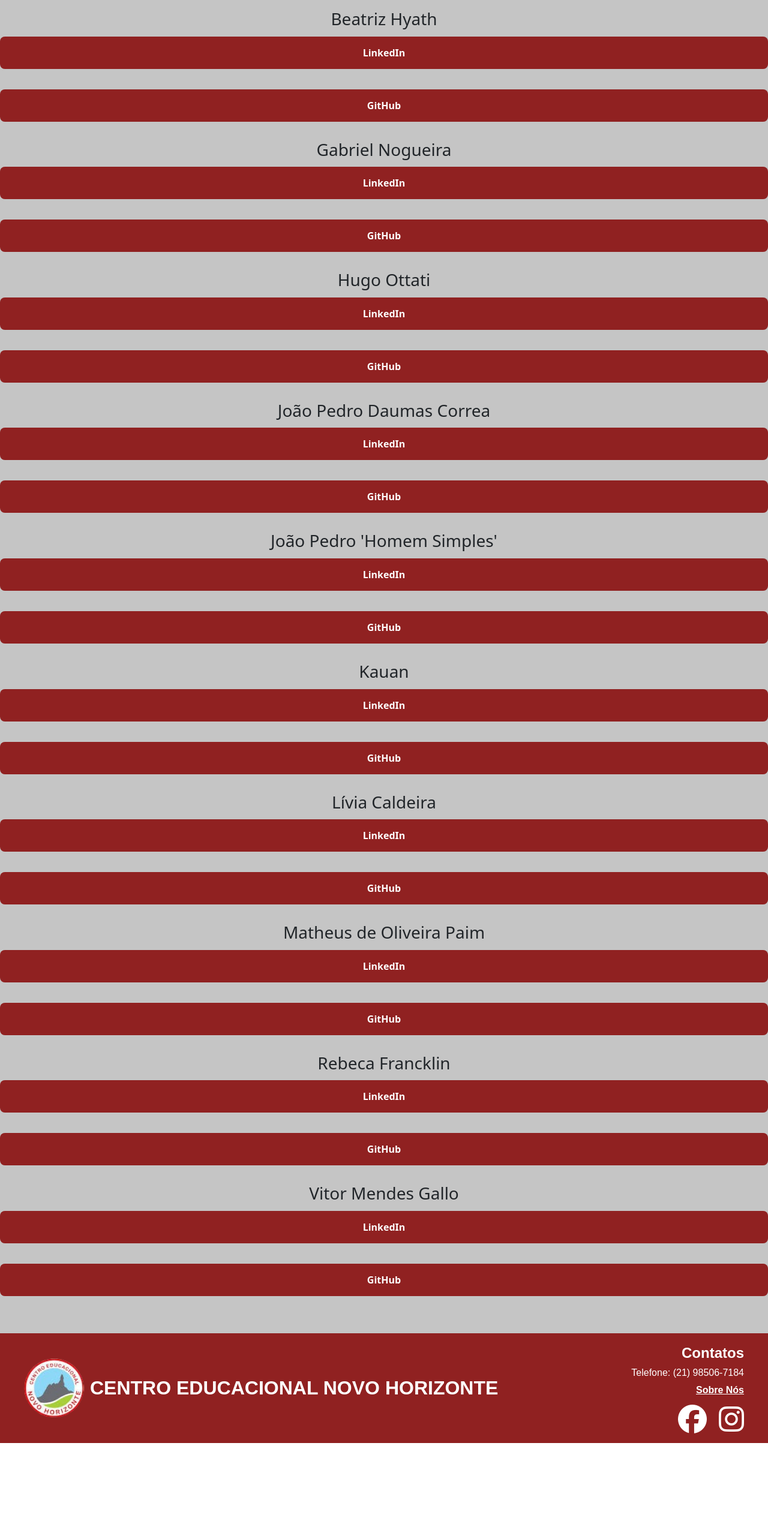
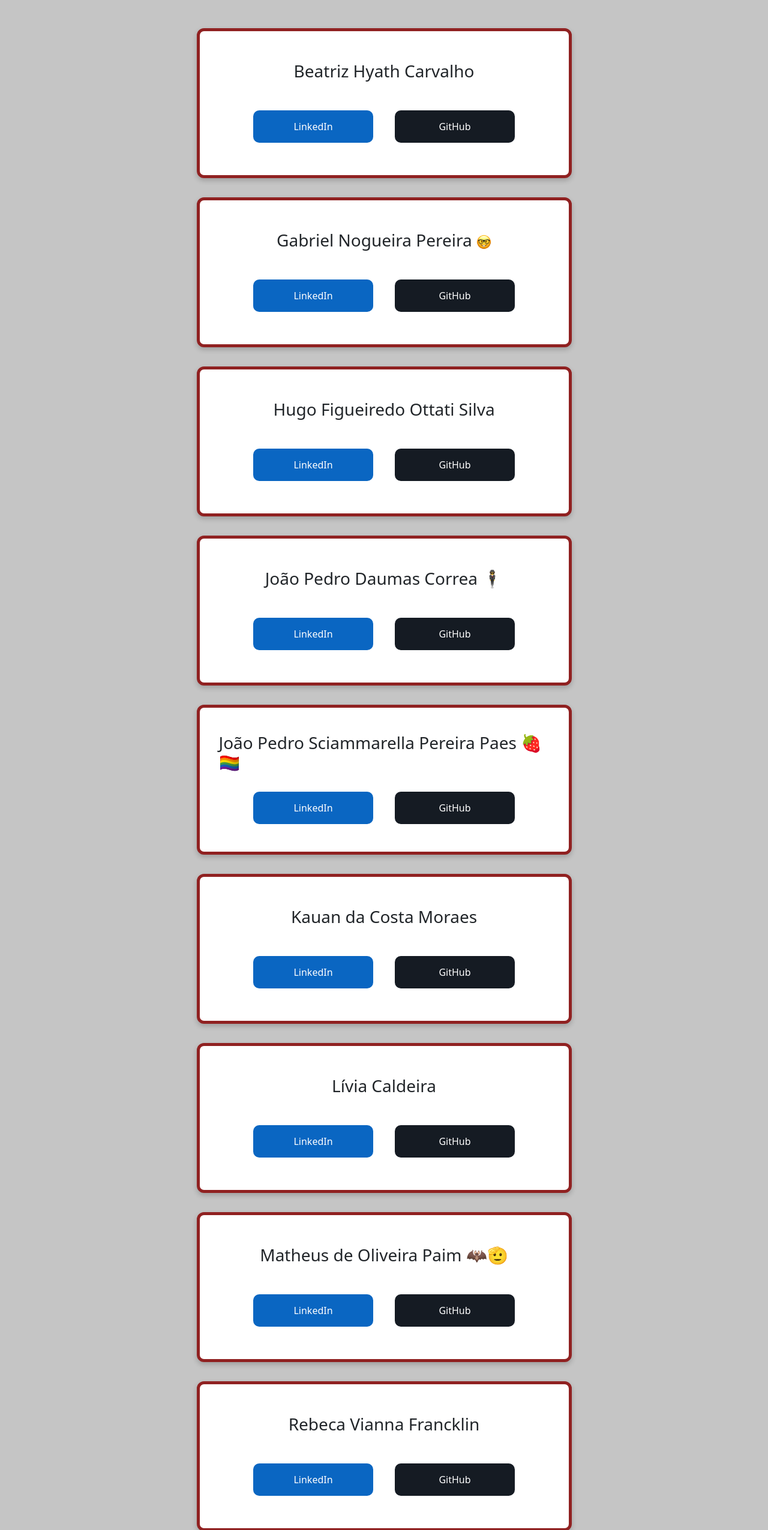
Before and after one commit to JPeeeedrs/novo-horizonte-react, a React (Vite) app: page /sobrenos in a window 1280 px wide. Shown: the part 249-2800 px from the top of the page at 60% size. Before the commit the page ends 2655 px from the top, so only its background shows below. Built offline with nearby package versions, Linux system fonts and the light colour scheme.

Commit message:
Sobre Page

```diff
--- a/src/components/Cards/StudentCard.jsx
+++ b/src/components/Cards/StudentCard.jsx
@@ -16,19 +16,36 @@ const StudentCard = () => {
 	const [user, setUser] = useState("");
 	const [pass, setPass] = useState("");
 
-	async function handleLogin(login, senha) {
-		const res = await fetch("http://localhost:8080/usuarios/senhas", {
-			method: "POST",
-			headers: { "Content-Type": "application/json" },
-			body: JSON.stringify({ login, senha }),
-		});
-
-		if (res.ok) {
-			console.log("Login bem-sucedido!");
-		} else {
-			console.log("Usuário ou senha inválidos.");
+	const handleLogin = async (e) => {
+		e.preventDefault();
+		try {
+			const response = await fetch("http://localhost:8080/api/login", {
+				method: "POST",
+				headers: { "Content-Type": "application/json" },
+				body: JSON.stringify({ login: user, senha: pass }),
+			});
+			if (response.ok) {
+				const data = await response.text();
+				if (data === "ok") {
+					alert("Login realizado com sucesso!");
+					setIsLoggedIn(true);
+					localStorage.setItem(
+						"userSession",
+						JSON.stringify({
+							login: user,
+							expiration: new Date().getTime() + 60 * 60 * 1000,
+						})
+					);
+				} else {
+					alert("Usuário ou senha incorretos!");
+				}
+			} else {
+				throw new Error("Login inválido");
+			}
+		} catch (error) {
+			alert(error.message);
 		}
-	}
+	};
 
 	function nameNull(value) {
 		if (
--- a/src/components/Formulario/Forms.jsx
+++ b/src/components/Formulario/Forms.jsx
@@ -196,6 +196,15 @@ function Forms() {
 				setLoading(false);
 				return;
 			}
+
+			const lgpdMsg =
+				"Ao prosseguir com o cadastro, você declara estar ciente e de acordo com a coleta e tratamento dos dados pessoais informados, conforme previsto na Lei Geral de Proteção de Dados Pessoais (Lei nº 13.709/2018). As informações serão utilizadas exclusivamente para fins administrativos e educacionais, respeitando os princípios de segurança, privacidade e transparência. Para mais informações acesse ''Sobre LGPD''\n\nDeseja continuar?";
+			const confirmed = window.confirm(lgpdMsg);
+			if (!confirmed) {
+				setLoading(false);
+				return;
+			}
+
 			// Enviar os dados de cada seção separadamente endpoints
 			const alunoResponse = await api.post("/alunos", formData.aluno);
 			const maeResponse = await api.post("/maes", formData.mae);
--- a/src/components/Sobre/Sobre.jsx
+++ b/src/components/Sobre/Sobre.jsx
@@ -1,102 +1,232 @@
 import "../../styles/sobre.css";
+import Nerd from "../../assets/images/nerd-face.png";
 
 function Sobre() {
 	return (
 		<div className='sobre-container'>
 			<h1>Sobre os dizimvulvidures</h1>
-			<h3>Beatriz Hyath</h3>
+
+			<div className='dev-group'>
+				<h3>Beatriz Hyath Carvalho</h3>
+				<div className='buttons'>
 					<a
-				className='button linkedin'
+						className='button-sobre linkedin'
 						href='https://www.linkedin.com/in/beatriz-hyath-3205aa295/'
+						target='_blank'
+						rel='noopener noreferrer'
 					>
 						LinkedIn
 					</a>
-			<a className='button github'>GitHub</a>
+					<a
+						className='button-sobre github'
+						href='https://github.com/beatrizhyath'
+						target='_blank'
+						rel='noopener noreferrer'
+					>
+						GitHub
+					</a>
+				</div>
+			</div>
 
-			<h3>Gabriel Nogueira</h3>
+			<div className='dev-group'>
+				<h3>
+					Gabriel Nogueira Pereira <img className='nerd-face' src={Nerd} />
+				</h3>
+				<div className='buttons'>
 					<a
-				className='button linkedin'
+						className='button-sobre linkedin'
 						href='https://www.linkedin.com/in/gabrielnogueira20041218/'
+						target='_blank'
+						rel='noopener noreferrer'
 					>
 						LinkedIn
 					</a>
-			<a className='button github' href='https://github.com/Gabrielquirce'>
+					<a
+						className='button-sobre github'
+						href='https://github.com/Gabrielquirce'
+						target='_blank'
+						rel='noopener noreferrer'
+					>
 						GitHub
 					</a>
+				</div>
+			</div>
 
-			<h3>Hugo Ottati</h3>
+			<div className='dev-group'>
+				<h3>Hugo Figueiredo Ottati Silva</h3>
+				<div className='buttons'>
 					<a
-				className='button linkedin'
+						className='button-sobre linkedin'
 						href='https://www.linkedin.com/in/hugo-ottati/'
+						target='_blank'
+						rel='noopener noreferrer'
 					>
 						LinkedIn
 					</a>
-			<a className='button github' href='https://github.com/Hugo-Ottati'>
+					<a
+						className='button-sobre github'
+						href='https://github.com/Hugo-Ottati'
+						target='_blank'
+						rel='noopener noreferrer'
+					>
 						GitHub
 					</a>
+				</div>
+			</div>
 
-			<h3>João Pedro Daumas Correa</h3>
+			<div className='dev-group'>
+				<h3>João Pedro Daumas Correa 🕴️</h3>
+				<div className='buttons'>
 					<a
-				className='button linkedin'
+						className='button-sobre linkedin'
 						href='https://www.linkedin.com/in/jo%C3%A3o-pedro-daumas-correa-b3196b25b/'
+						target='_blank'
+						rel='noopener noreferrer'
 					>
 						LinkedIn
 					</a>
-			<a className='button github' href='https://github.com/JPeeeedrs'>
+					<a
+						className='button-sobre github'
+						href='https://github.com/JPeeeedrs'
+						target='_blank'
+						rel='noopener noreferrer'
+					>
 						GitHub
 					</a>
+				</div>
+			</div>
 
-			<h3>João Pedro 'Homem Simples'</h3>
-			<a className='button linkedin'>LinkedIn</a>
-			<a className='button github'>GitHub</a>
-
-			<h3>Kauan</h3>
-			<a className='button linkedin'>LinkedIn</a>
-			<a className='button github'>GitHub</a>
-
-			<h3>Lívia Caldeira</h3>
+			<div className='dev-group'>
+				<h3>João Pedro Sciammarella Pereira Paes 🍓🏳️‍🌈</h3>
+				<div className='buttons'>
 					<a
-				className='button linkedin'
-				href='https://www.linkedin.com/in/l%C3%ADvia-cardoso-caldeira-ab4154258/'
+						className='button-sobre linkedin'
+						href='http://www.linkedin.com/in/jo%C3%A3o-pedro-sciammarella-pereira-paes-34157b294'
+						target='_blank'
+						rel='noopener noreferrer'
 					>
 						LinkedIn
 					</a>
-			<a className='button github' href='https://github.com/LiviaCaldeira'>
+					<a
+						className='button-sobre github'
+						href='https://github.com/jppaesdev'
+						target='_blank'
+						rel='noopener noreferrer'
+					>
 						GitHub
 					</a>
+				</div>
+			</div>
 
-			<h3>Matheus de Oliveira Paim</h3>
+			<div className='dev-group'>
+				<h3>Kauan da Costa Moraes</h3>
+				<div className='buttons'>
 					<a
-				className='button linkedin'
-				href='https://www.linkedin.com/in/matheus-de-oliveira-paim-936561269/'
+						className='button-sobre linkedin'
+						href='https://www.linkedin.com/in/KauanCosta01/'
+						target='_blank'
+						rel='noopener noreferrer'
 					>
 						LinkedIn
 					</a>
-			<a className='button github' href='https://github.com/MatheusPaimX'>
+					<a
+						className='button-sobre github'
+						href='https://github.com/KauanCosta'
+						target='_blank'
+						rel='noopener noreferrer'
+					>
 						GitHub
 					</a>
+				</div>
+			</div>
 
-			<h3>Rebeca Francklin</h3>
+			<div className='dev-group'>
+				<h3>Lívia Caldeira</h3>
+				<div className='buttons'>
 					<a
-				className='button linkedin'
-				href='https://www.linkedin.com/in/rebecafrancklin/'
+						className='button-sobre linkedin'
+						href='https://www.linkedin.com/in/l%C3%ADvia-cardoso-caldeira-ab4154258/'
+						target='_blank'
+						rel='noopener noreferrer'
 					>
 						LinkedIn
 					</a>
-			<a className='button github' href='https://github.com/becafrancklin'>
+					<a
+						className='button-sobre github'
+						href='https://github.com/liviacaldeira'
+						target='_blank'
+						rel='noopener noreferrer'
+					>
 						GitHub
 					</a>
+				</div>
+			</div>
 
-			<h3>Vitor Mendes Gallo</h3>
+			<div className='dev-group'>
+				<h3>Matheus de Oliveira Paim 🦇🫡</h3>
+				<div className='buttons'>
 					<a
-				className='button linkedin'
-				href='https://www.linkedin.com/in/vitor-mendes-gallo/'
+						className='button-sobre linkedin'
+						href='https://www.linkedin.com/in/matheus-de-oliveira-paim-936561269/'
+						target='_blank'
+						rel='noopener noreferrer'
 					>
 						LinkedIn
 					</a>
-			<a className='button github' href='https://github.com/VitorMendesGallo'>
+					<a
+						className='button-sobre github'
+						href='https://github.com/MatheusPaimX'
+						target='_blank'
+						rel='noopener noreferrer'
+					>
 						GitHub
 					</a>
+				</div>
+			</div>
+
+			<div className='dev-group'>
+				<h3>Rebeca Vianna Francklin</h3>
+				<div className='buttons'>
+					<a
+						className='button-sobre linkedin'
+						href='https://www.linkedin.com/in/rebecafrancklin/'
+						target='_blank'
+						rel='noopener noreferrer'
+					>
+						LinkedIn
+					</a>
+					<a
+						className='button-sobre github'
+						href='https://github.com/becafrancklin'
+						target='_blank'
+						rel='noopener noreferrer'
+					>
+						GitHub
+					</a>
+				</div>
+			</div>
+
+			<div className='dev-group'>
+				<h3>Vitor Mendes Moreira Gallo 🥸</h3>
+				<div className='buttons'>
+					<a
+						className='button-sobre linkedin'
+						href='https://www.linkedin.com/in/vitor-mendes-gallo/'
+						target='_blank'
+						rel='noopener noreferrer'
+					>
+						LinkedIn
+					</a>
+					<a
+						className='button-sobre github'
+						href='https://github.com/VitorMendesGallo'
+						target='_blank'
+						rel='noopener noreferrer'
+					>
+						GitHub
+					</a>
+				</div>
+			</div>
 		</div>
 	);
 }
--- a/src/styles/sobre.css
+++ b/src/styles/sobre.css
@@ -7,9 +7,37 @@
 	flex-direction: column;
 	justify-content: center;
 	align-items: center;
+	gap: 2rem;
 }
 
-.button {
+.dev-group {
+	display: flex;
+	flex-direction: column;
+	align-items: center;
+	justify-content: space-around;
+	background-color: white;
+	padding: 2rem;
+	border-radius: 12px;
+	border: #902121 solid 5px;
+	box-shadow: 0 4px 8px rgba(0, 0, 0, 0.2);
+	width: 100%;
+	max-width: 625px;
+	height: 250px;
+}
+
+.buttons {
+	display: flex;
+	flex-direction: row;
+	gap: 2rem;
+}
+
+.nerd-face {
+	width: 25px;
+	height: 25px;
+	display: inline;
+}
+
+.button-sobre {
 	border-radius: 10px;
 	width: 200px;
 	color: white;
```
Also changed, not shown: src/assets/images/nerd-face.png (added). Lines whose indentation alone changed are shown as unchanged.
